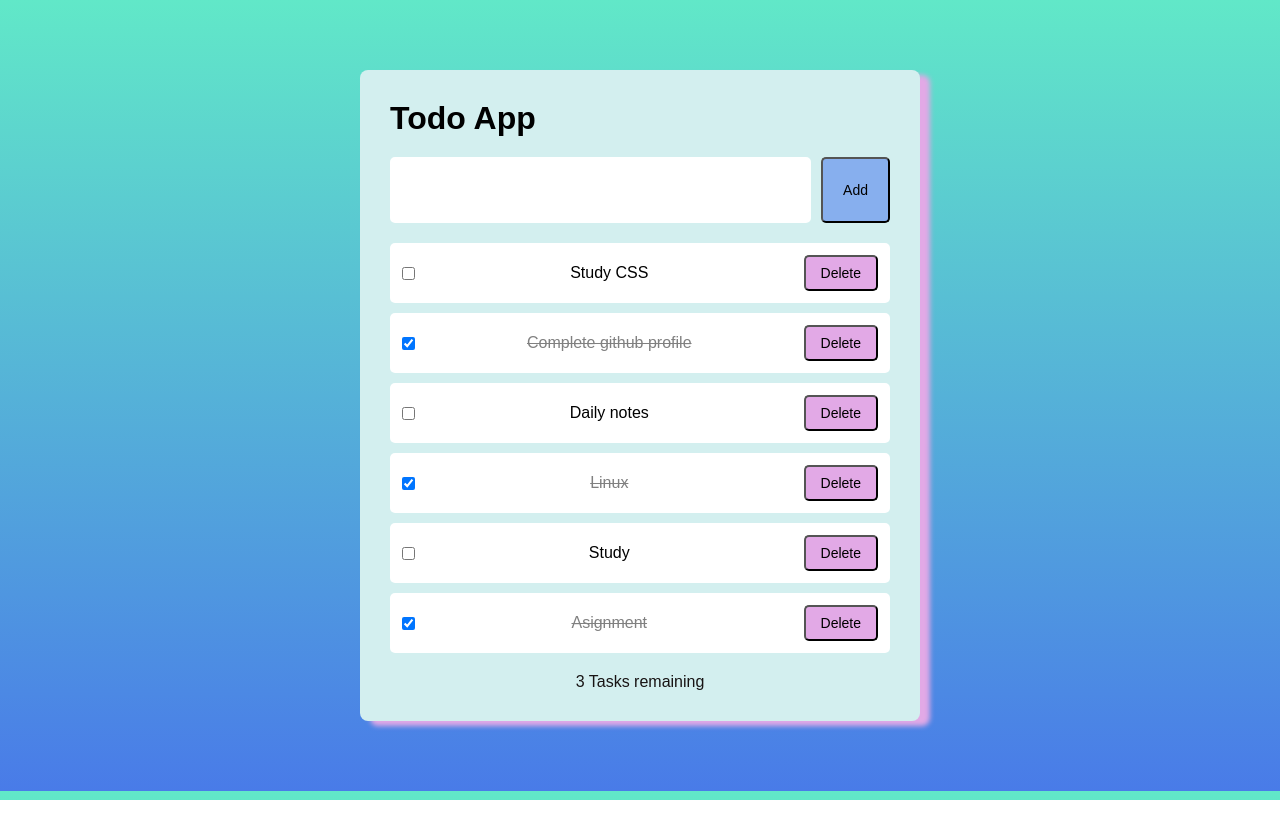
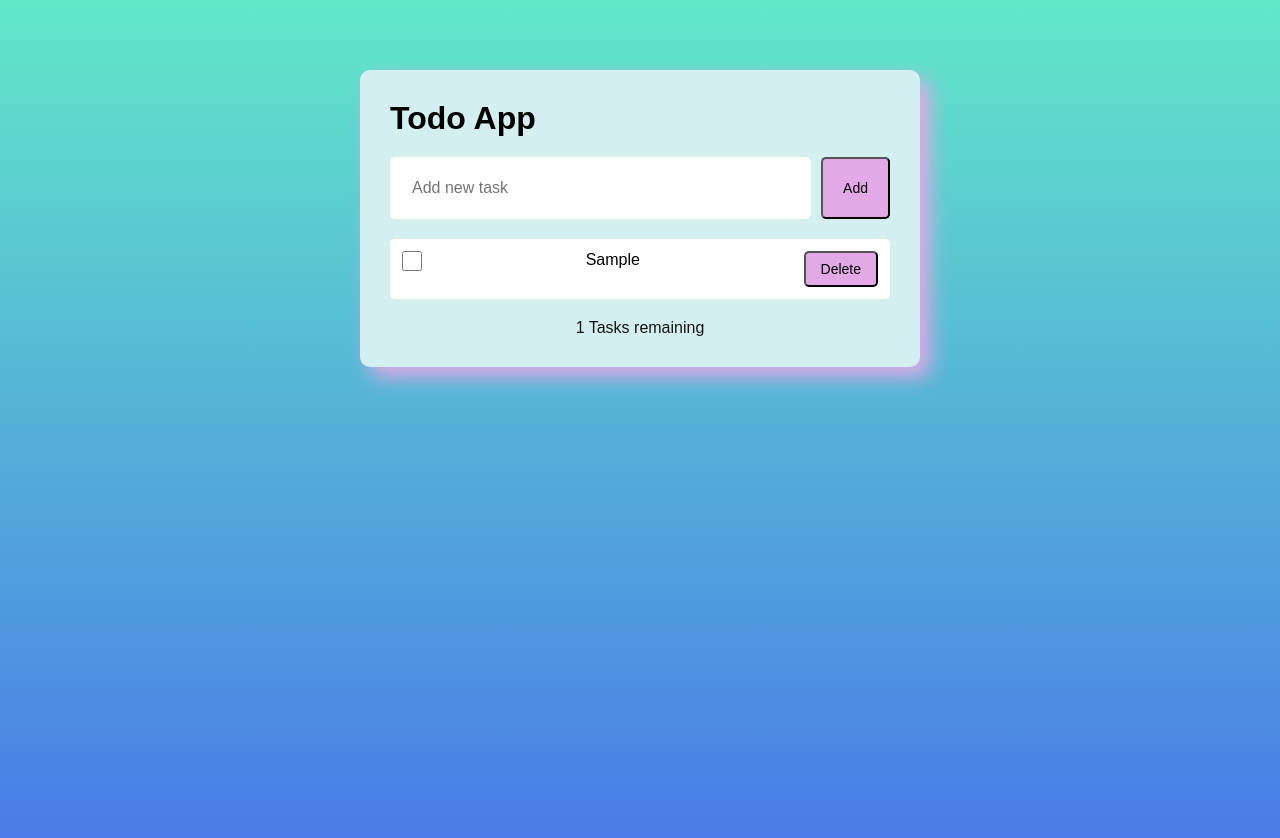
Before and after one commit to Rakshithabanapur/Todo, a plain HTML site: page index.html in a window 1280 px wide. Both pictures are taken after typing "Sample" into the empty fields and a click on the button "Add". Before the commit the page ends 800 px from the top, so only its background shows below. Drawn offline with Linux system fonts and the light colour scheme.

Commit message:
edited few lines

```diff
--- a/index.html
+++ b/index.html
@@ -2,6 +2,7 @@
 <html lang="en">
 <head>
     <meta charset="UTF-8">
+    <meta name="viewport" content="width=decice-width, initial-scale=1.0">
     <title>Todo App</title>
     <link rel="stylesheet" href="style.css">
 </head>
@@ -9,66 +10,17 @@
     <div class="wrapper">
         <h1>Todo App</h1>
 
-        <div class="task-input">
+        <div class="input-task">
             <input type="text" id="todoInput" placeholder="Add new task">
             <button onclick="addTodo()">Add</button>
         </div>
 
-        <div class="todo-item">
-            <input type="checkbox">
-            <span>Study CSS</span>
-            <button class="delete-btn">Delete</button>
-        </div>
-
-        <div class="todo-item-completed">
-            <input type="checkbox" checked>
-            <span>Complete github profile</span>
-            <button class="delete-btn">Delete</button>
-        </div>
-
-        <div class="todo-item">
-            <input type="checkbox">
-            <span>Daily notes</span>
-            <button class="delete-btn">Delete</button>
-        </div>
-
-        <div class="todo-item-completed">
-            <input type="checkbox" checked>
-            <span>Linux</span>
-            <button class="delete-btn">Delete</button>
-        </div>
-
-        <div class="todo-item">
-            <input type="checkbox">
-            <span>Study</span>
-            <button class="delete-btn">Delete</button>
-        </div>
-
-        <div class="todo-item-completed">
-            <input type="checkbox" checked>
-            <span>Asignment</span>
-            <button class="delete-btn">Delete</button>
-        </div>
+        <div id="todoList"> </div>
 
         <div class="count-task">
-            <p>3 Tasks remaining</p>
+            <p><span id="count">0</span> Tasks remaining</p>
         </div>
     </div>
-
-    <script>
-        let todo =[];
-
-        function addTodo() {
-            alert("Added successfully!");
-            const input = document.getElementById('todoInput');
-            const text = input.value;
-
-            if(text) {
-                todo.push( {text: text, completed: false});
-                input.value = ' ';
-            }
-        }
-
-    </script>
+    <script src="script.js"></script>
 </body>
 </html>
--- /dev/null
+++ b/script.js
@@ -0,0 +1,58 @@
+const todoInput = document.getElementById('todoInput');
+const todoList = document.getElementById('todoList');
+const countSpan = document.getElementById('count');
+
+function addTodo() {
+    const input = document.getElementById('todoInput');
+    const text = input.value.trim();
+    if (text) {
+        createTodoElement(text, false);
+        input.value = '';
+        updateCounter();
+    }
+}
+
+function createTodoElement(text, isCompleted) {
+    const todoItem = document.createElement('div');
+    todoItem.className = 'todo-item';
+    if (isCompleted) {
+        todoItem.classList.add('completed');
+    }
+
+    const checkbox = document.createElement('input');
+    checkbox.type = 'checkbox';
+    checkbox.checked = isCompleted;
+    checkbox.addEventListener('change', function() {
+        todoItem.classList.toggle('completed');
+        updateCounter();
+    });
+
+    const span = document.createElement('span');
+    span.textContent = text;
+
+    const deleteBtn = document.createElement('button');
+    deleteBtn.className = 'delete-btn';
+    deleteBtn.textContent = 'Delete';
+    deleteBtn.addEventListener('click', function() {
+        todoItem.remove();
+        updateCounter();
+    });
+
+    todoItem.appendChild(checkbox);
+    todoItem.appendChild(span);
+    todoItem.appendChild(deleteBtn);
+    todoList.appendChild(todoItem);
+}
+
+function updateCounter() {
+    const allTodos = document.querySelectorAll('.todo-item');
+    let incompleteCount = 0;
+    allTodos.forEach(function(todo) {
+        if (!todo.classList.contains('completed')) {
+            incompleteCount++;
+        }
+    });
+    countSpan.textContent = incompleteCount;
+}
+
+updateCounter();
--- a/style.css
+++ b/style.css
@@ -6,6 +6,7 @@
 
 body {
   background: linear-gradient(to bottom, rgb(97, 232, 200) 0%, rgb(73, 123, 232) );
+  height: 100vh;
   padding: 20px;
 }
 
@@ -15,9 +16,8 @@ body {
   height:auto;
   margin:50px auto;
   padding: 30px;
-  border-radius: 8px;
-  box-shadow: 10px 5px 5px rgb(226, 169, 230);
-  display: block;
+  border-radius: 10px;
+  box-shadow: 10px 10px 20px rgb(226, 169, 230);
 }
 
 h1{
@@ -25,7 +25,7 @@ h1{
   color:rgb(0, 0, 0);
 }
 
-.task-input{
+.input-task{
   display:flex;
   gap: 10px;
   margin-bottom: 20px;
@@ -34,14 +34,14 @@ h1{
 input[type="text"] {
   flex:auto;
   padding: 12px;
-  border: 12px solid rgb(255, 255, 255);
+  border: 10px solid rgb(255, 255, 255);
   border-radius: 5px;
   font-size: 16px;
 }
 
 button {
   padding: 12px 20px;
-  background: rgb(135, 175, 238);
+  background: rgb(226, 169, 230);
   color:rgb(0, 0, 0);
   border-radius: 5px;
   cursor: pointer;
@@ -49,7 +49,7 @@ button {
 }
 
 button:hover {
-  background: rgb(61, 127, 233);
+  background: rgb(224, 123, 232);
 }
 
 .delete-btn {
@@ -66,12 +66,17 @@ button:hover {
 .todo-item {
   display: flex;
   gap: 10px;
-  align-items: center;
+  justify-content: space-between;
   padding: 12px;
   background: rgb(255, 255, 255);
   border-radius: 5px;
   margin-bottom: 10px;
-  justify-content: space-between;
+}
+
+.todo-item input[type="checkbox"] {
+    width: 20px;
+    height: 20px;
+    cursor: pointer;
 }
 
 .todo-item.span {
@@ -79,20 +84,19 @@ button:hover {
   font-size: 16px;
 }
 
-.todo-item-completed span {
+.todo-item.completed span {
   text-decoration: line-through;
   color:rgb(128, 128, 128);
 }
 
-.todo-item-completed {
+.todo-item.completed {
   display: flex;
   gap: 10px;
-  align-items: center;
+  justify-content: space-between;
   padding: 12px;
   background: rgb(255, 255, 255);
   border-radius: 5px;
   margin-bottom: 10px;
-  justify-content: space-between;
 }
 
 .count-task {
```
